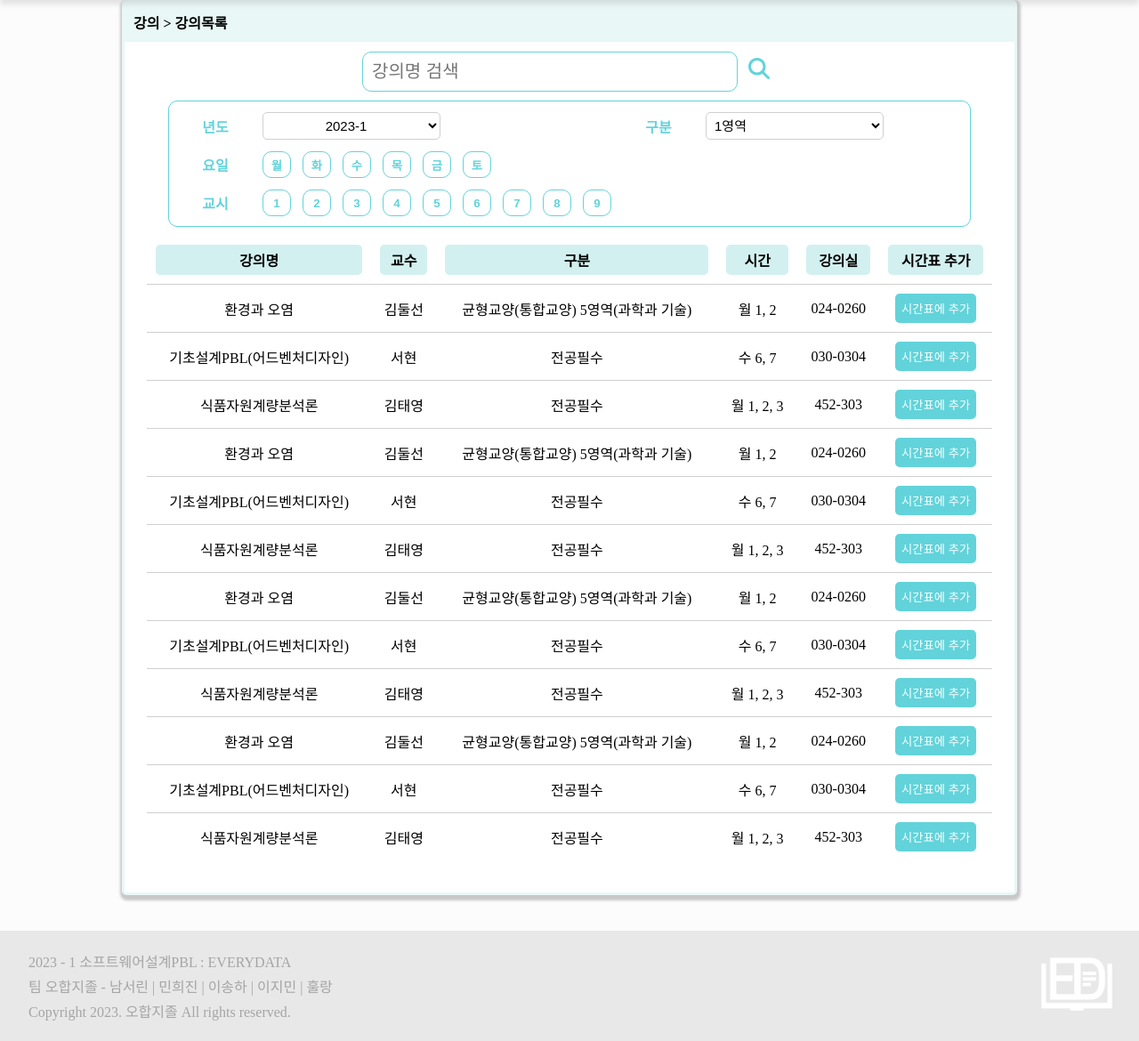
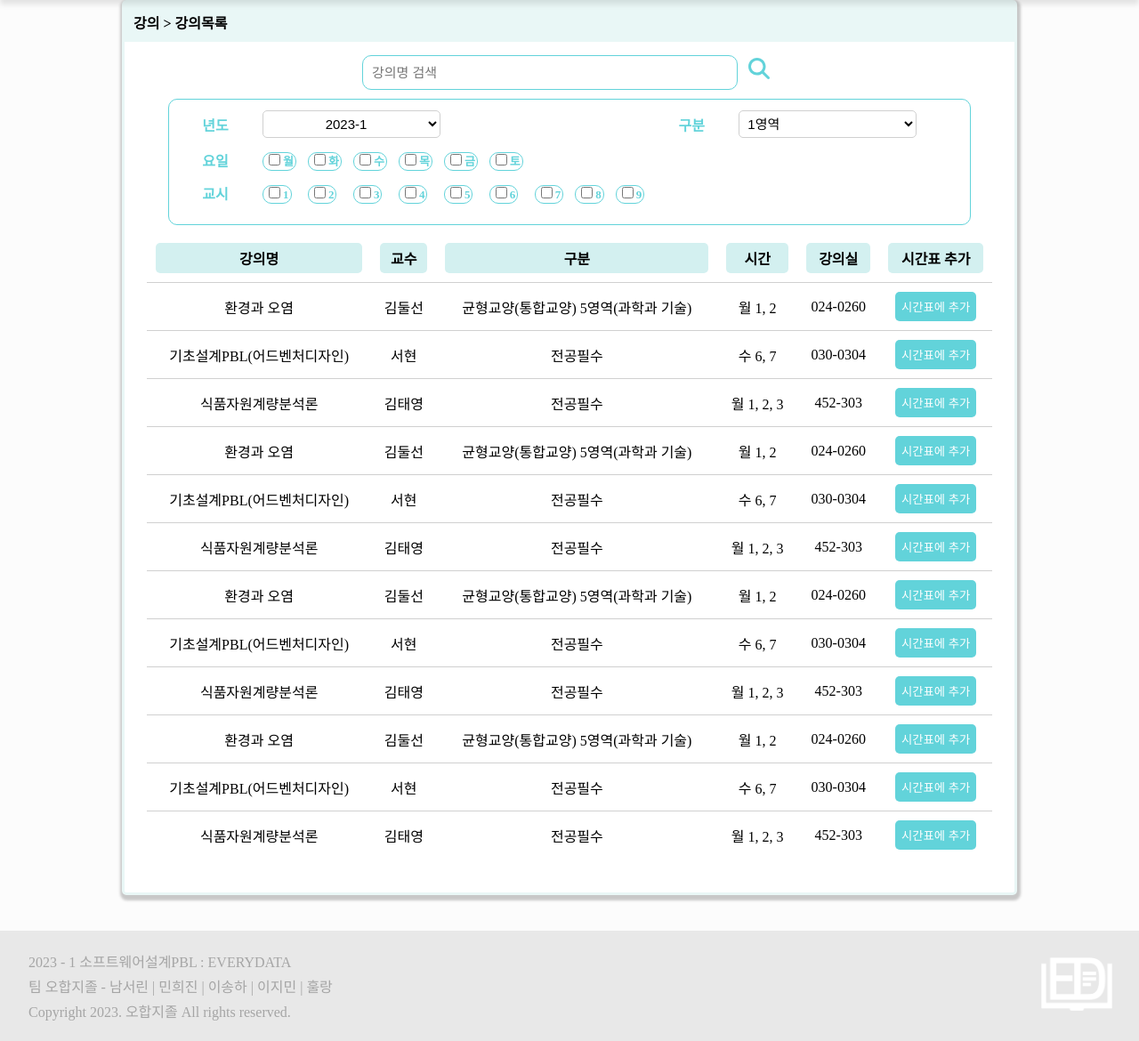
Before and after one commit to minijeans/2023_1st_everydata, a PHP site: page /html/searchTimeTable.html in a window 1280 px wide. Shown: the part 108-1278 px from the top of the page at 89% size. Run offline with PHP 8.4, Linux system fonts and the light colour scheme.

Commit message:
남서린 강의검색 수정

```diff
--- a/css/recommendProcess.css
+++ b/css/recommendProcess.css
@@ -121,9 +121,10 @@ div>ol>li{
 /* 추천학점 입력 */
 #div-fill_credit{
     height: 30px;
-    width: 100px;
+    width: 50px;
     margin-left: 50px;
-    font-size: 20px;
+    padding: 2px;
+    font-size: 15px;
 }
 
 /* 3번 문항 */
--- a/css/searchTimeTable.css
+++ b/css/searchTimeTable.css
@@ -115,7 +115,7 @@ strong{
 #form-search_text{
     width: 80%;
     height: auto;
-    font-size: 20px;
+    font-size: 15px;
     background-color: #FFFFFF;
     border: 1.5px solid #62D3DA;
     border-radius: 10px;
@@ -151,7 +151,7 @@ strong{
     border-spacing: 11px;
 }
 /* 카테고리 테이블 내 버튼 */
-#div-class_category_table button{
+#div-class_category_table label{
     background-color: #FFFFFF;
     color:#62D3DA;
     border: 1.5px solid #62D3DA;
@@ -159,12 +159,23 @@ strong{
     width: 32px;
     height: 30px;
     font-weight: bold;
+    font-size: 13px;
+    padding: 2px;
+
 }
+
 /* 카테고리 테이블 내 버튼 배경색의 hover */
-#div-class_category_table button:hover{
+#div-class_category_table label:hover{
     background-color: #62D3DA;
     color: white;
 }
+#div-class_category_table input:visited {
+  background-color: #62D3DA;
+  color: white;
+
+}
+
+
 /* 카테고리 테이블의 td(년도, 요일 등등) */
 #div-class_category_table th{
     width: 80px;
--- a/html/recommendProcess.html
+++ b/html/recommendProcess.html
@@ -60,8 +60,8 @@
                     <br>
                     <hr align="left" style="border: solid 1px #40BBCA; width:95%">
                     <br>
-                    <li><b>2. 강의 추천으로 채우고 싶은 학점을 입력해주세요.</b><br><br>
-                        <input type="text" placeholder="ex) 5" id="div-fill_credit"> 학점
+                    <li><b>2. 강의 추천으로 채우고 싶은 학점을 입력해주세요. 최대 20학점까지 가능합니다.</b><br><br>
+                        <input type="number" placeholder="ex) 5" id="div-fill_credit" min="1" max="20"> 학점
                     </li>
                     <br>
                     <br>
--- a/html/recommendResult.html
+++ b/html/recommendResult.html
@@ -156,7 +156,7 @@
                 </div>
             </div>
         </section>
-        <input type="submit" value="다시 추천 받기" id="section-re_recommend">
+        <input type="submit" value="다시 추천 받기" id="section-re_recommend" onclick="location.href='recommendProcess.html'">
         <input type="submit" value="시간표에 추가" id="section-add_in_time_table">
         <footer>
             <div id="footer-left">
--- a/html/searchTimeTable.html
+++ b/html/searchTimeTable.html
@@ -95,28 +95,27 @@
                         </td>
                     </tr>
                     <tr>
-                        <!-- 요일은 하나만 -->
+                        <!-- 요일은 하나만! -->
                         <th>요일</th>
-                        <td><button id="table-select_day">월</button></td>
-                        <td><button id="table-select_day">화</button></td>
-                        <td><button id="table-select_day">수</button></td>
-                        <td><button id="table-select_day">목</button></td>
-                        <td><button id="table-select_day">금</button></td>
-                        <td><button id="table-select_day">토</button></td>
-                    </tr>
-                    <tr>
-                        <!-- 교시는 중복선택 (and) 월 1,2선택하면 월123은 출력, 월1은 출력하지 않음 -->
+                        <td><label><input type="checkbox" class="table-select_day" name="table-select_day" value="mon" onclick="NoMultiChk(this)">월</label></td>
+                        <td><label><input type="checkbox" class="table-select_day" name="table-select_day" value="tue" onclick="NoMultiChk(this)">화</label></td>
+                        <td><label><input type="checkbox" class="table-select_day" name="table-select_day" value="wed" onclick="NoMultiChk(this)">수</label></td>
+                        <td><label><input type="checkbox" class="table-select_day" name="table-select_day" value="thr" onclick="NoMultiChk(this)">목</label></td>
+                        <td><label><input type="checkbox" class="table-select_day" name="table-select_day" value="fri" onclick="NoMultiChk(this)">금</label></td>
+                        <td><label><input type="checkbox" class="table-select_day" name="table-select_day" value="sat" onclick="NoMultiChk(this)">토</label></td>
+                      </tr>
+                      <tr>
                         <th>교시</th>
-                        <td><button id="table-select_hour">1</button></td>
-                        <td><button id="table-select_hour">2</button></td>
-                        <td><button id="table-select_hour">3</button></td>
-                        <td><button id="table-select_hour">4</button></td>
-                        <td><button id="table-select_hour">5</button></td>
-                        <td><button id="table-select_hour">6</button></td>
-                        <td><button id="table-select_hour">7</button></td>
-                        <td><button id="table-select_hour">8</button></td>
-                        <td><button id="table-select_hour">9</button></td>
-                    </tr>
+                        <td><label><input type="checkbox" class="table-select_hour" value="1">1</label></td>
+                        <td><label><input type="checkbox" class="table-select_hour" value="2">2</label></td>
+                        <td><label><input type="checkbox" class="table-select_hour" value="3">3</label></td>
+                        <td><label><input type="checkbox" class="table-select_hour" value="4">4</label></td>
+                        <td><label><input type="checkbox" class="table-select_hour" value="5">5</label></td>
+                        <td><label><input type="checkbox" class="table-select_hour" value="6">6</label></td>
+                        <td><label><input type="checkbox" class="table-select_hour" value="7">7</label></td>
+                        <td><label><input type="checkbox" class="table-select_hour" value="8">8</label></td>
+                        <td><label><input type="checkbox" class="table-select_hour" value="9">9</label></td>
+                      </tr>
                 </table>
             </div>
             <div id="section-class_list">
--- /dev/null
+++ b/js/searchTimeTable.js
@@ -0,0 +1,8 @@
+function NoMultiChk(chk){
+  var obj = document.getElementsByName("table-select_day");
+   for(var i=0; i<obj.length; i++){
+     if(obj[i] != chk){
+       obj[i].checked = false;
+     }
+   }
+}
```
